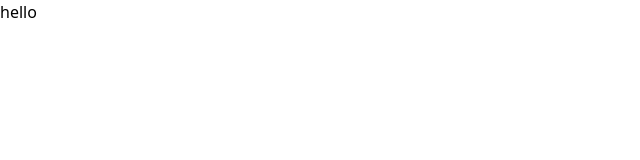
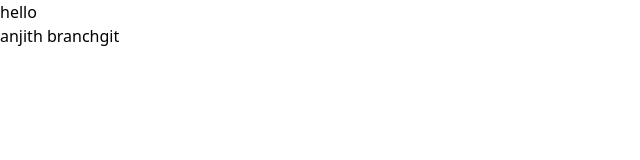
Before and after one commit to AnjithGopi/salfoodsInternational, a React (Vite) app: page / in a window 1280 px wide. Shown: the top 160 px of the page, without its empty margins (0-640 px from the left). Built offline with nearby package versions, Linux system fonts and the light colour scheme.

Commit message:
new  branch

```diff
--- a/src/App.jsx
+++ b/src/App.jsx
@@ -7,6 +7,7 @@ function App() {
   return (
     <>
      <h1>hello</h1>
+     <h1>anjith branchgit </h1>
     </>
   )
 }
```
